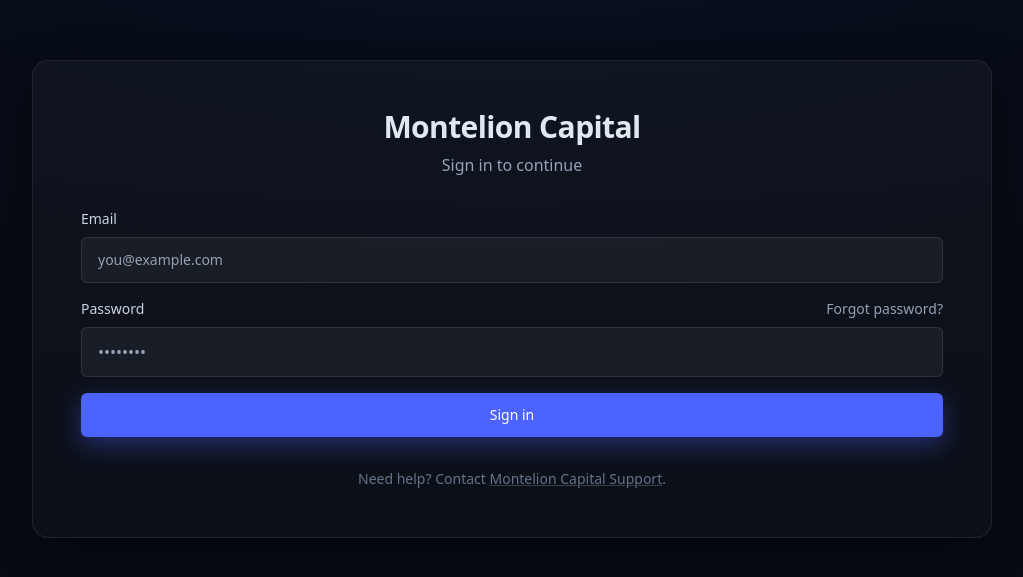
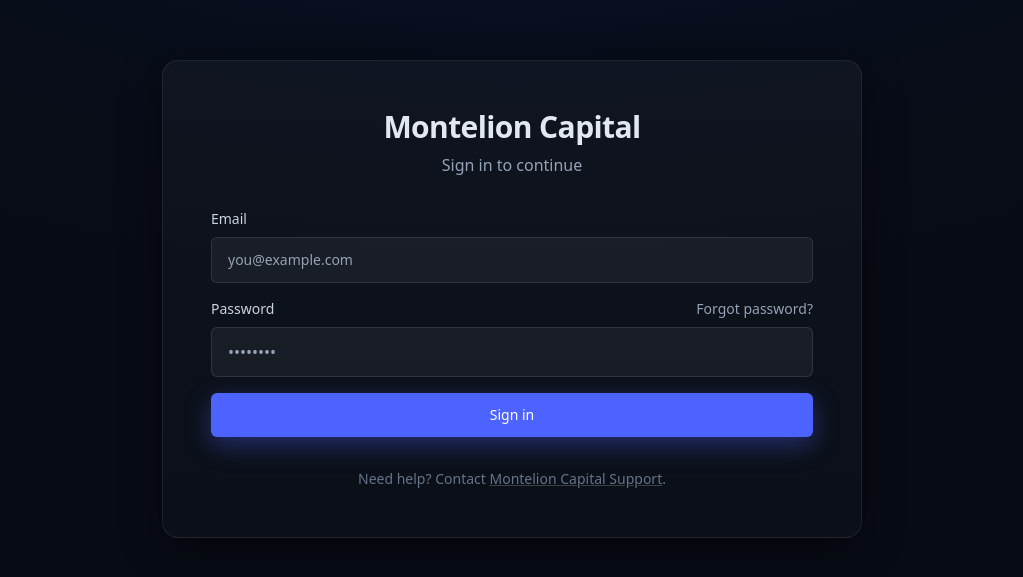
Before and after one commit to montelioncapital/montelion-app-v1, a Next.js app: page /login in a window 1280 px wide. Shown: the part 101-678 px from the top of the page, without its empty margins (128-1151 px from the left). Built offline with nearby package versions, Linux system fonts and the light colour scheme.

Commit message:
Update globals.css

```diff
--- a/app/globals.css
+++ b/app/globals.css
@@ -2,33 +2,29 @@
 @tailwind components;
 @tailwind utilities;
 
-/* Couleurs de thème */
 :root{
-  --brand:#4C63FF;       /* bleu bouton validé */
-  --card:#0f141d;        /* fond carte */
+  --brand:#4C63FF;
+  --card:#0f141d;
   --card-border:rgba(255,255,255,0.08);
 }
 
-/* Fond global (renforcé par le gradient dans layout) */
 .bg-page{ background-color:#090e18; }
 
-/* Composants réutilisables */
 @layer components{
-  /* Rectangle commun : même largeur partout */
+  /* Rectangle commun — largeur réduite */
   .mc-card{
-    @apply w-full max-w-[960px] rounded-2xl border;
+    @apply w-full max-w-[700px] rounded-2xl border;
     background: linear-gradient(180deg, rgba(255,255,255,0.035), rgba(255,255,255,0.02));
     border-color: var(--card-border);
     box-shadow: 0 12px 40px rgba(0,0,0,.45);
   }
+
   .mc-section{ @apply p-8 sm:p-10 md:p-12; }
   .mc-title{ @apply text-3xl md:text-4xl font-semibold tracking-[-0.02em]; }
-  .mc-brand{ @apply text-[11px] tracking-[0.35em] text-slate-400; }
 
-  /* Inputs : hover/focus propres */
+  /* Inputs */
   .mc-input{
     @apply w-full rounded-md bg-white/5 border border-white/10 px-4 py-3 text-slate-200 placeholder:text-slate-400 outline-none transition;
-    box-shadow: inset 0 0 0 0 rgba(76,99,255,0);
   }
   .mc-input:hover{ @apply border-white/20; }
   .mc-input:focus{
@@ -37,7 +33,7 @@
     background: rgba(255,255,255,0.06);
   }
 
-  /* Boutons : primaire + ghost avec hover net */
+  /* Boutons */
   .mc-btn{
     @apply inline-flex items-center justify-center rounded-md px-5 py-3 text-sm font-medium transition;
   }
```
